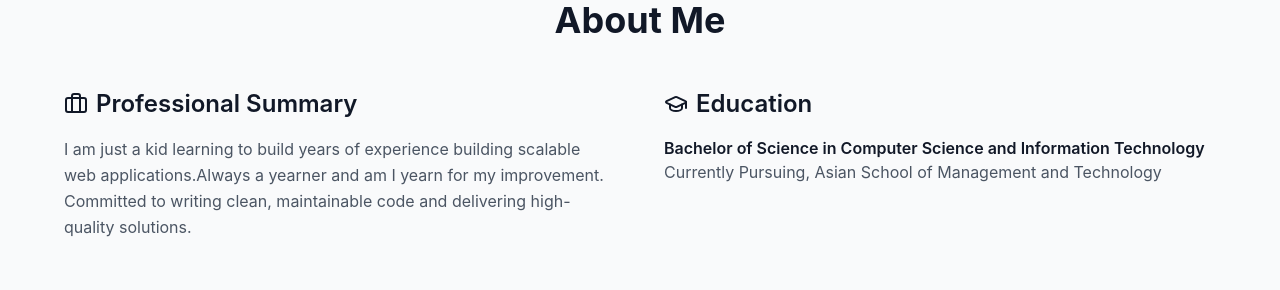
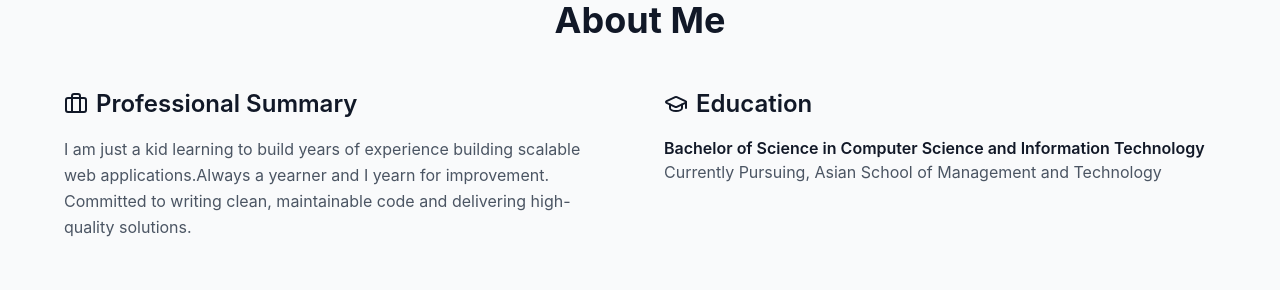
Before and after one commit to cloudBruhh/my-portfolio, a React (Vite) app: page / in a window 1280 px wide. Shown: the part 880-1170 px from the top of the page. Built offline with nearby package versions, Linux system fonts and the light colour scheme; the HTML template or start-up script is replaced by a standard one.

Commit message:
professional summary

```diff
--- a/src/App.jsx
+++ b/src/App.jsx
@@ -249,7 +249,7 @@ export default function Portfolio() {
                 Professional Summary
               </h3>
               <p className={`mb-6 leading-relaxed ${isDarkMode ? 'text-gray-300' : 'text-gray-600'}`}>
-                I am just a kid learning to build years of experience building scalable web applications.Always a yearner and am I yearn for my improvement. Committed to writing clean, maintainable code and delivering high-quality solutions.
+                I am just a kid learning to build years of experience building scalable web applications.Always a yearner and  I yearn for  improvement. Committed to writing clean, maintainable code and delivering high-quality solutions.
               </p>
             </div>
             <div>
```
